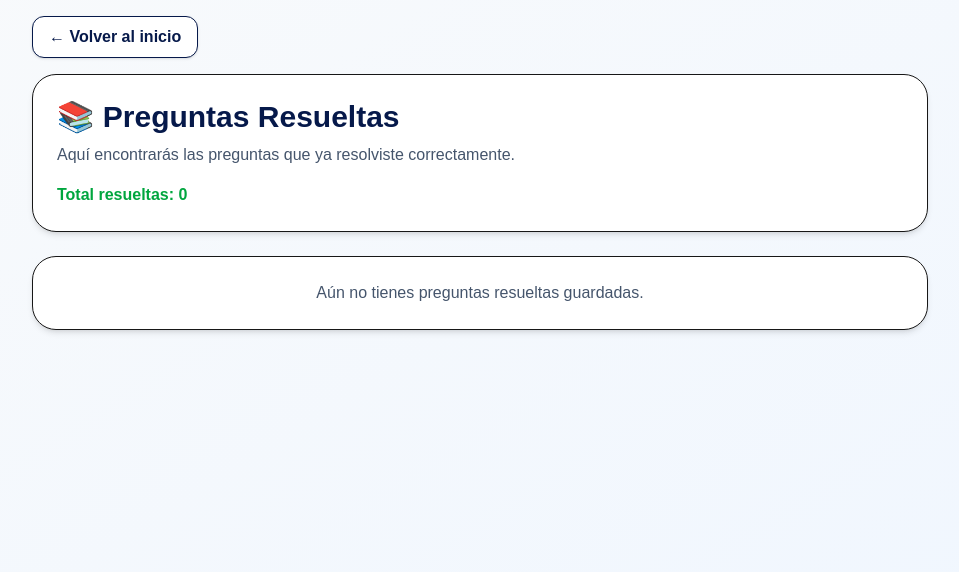
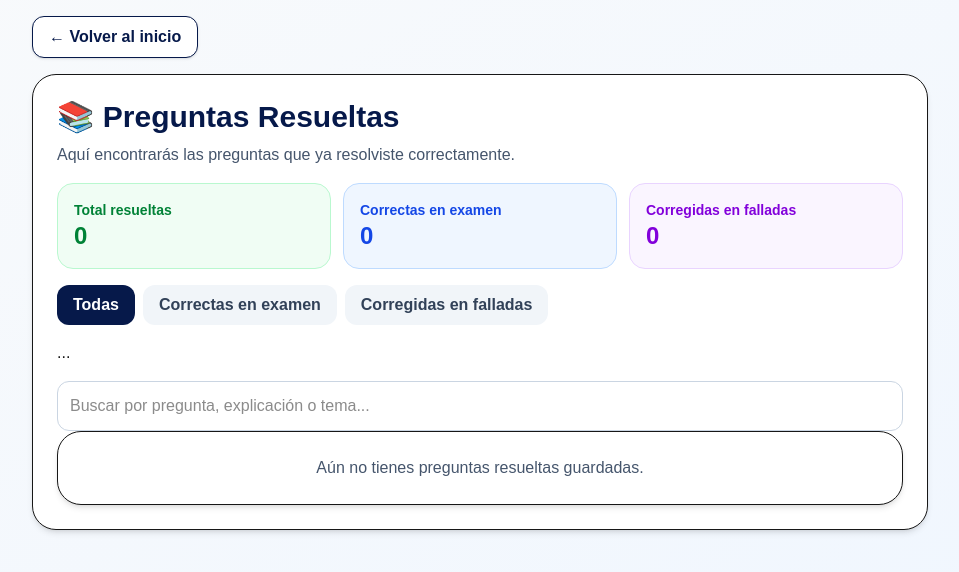
Before and after one commit to elverdioses18-spec/banco-serums-peru, a Next.js app: page /resueltas in a window 1280 px wide. Shown: the top 572 px of the page, without its empty margins (160-1119 px from the left). Built offline with nearby package versions, Linux system fonts and the light colour scheme.

Commit message:
Pagina oficial terminada

```diff
--- a/app/cuidado-integral/configurar/page.tsx
+++ b/app/cuidado-integral/configurar/page.tsx
@@ -2,17 +2,17 @@
 import Link from "next/link";
 import { useState } from "react";
 import { useEffect } from "react";
+import BloqueoRegistro from "../../../components/BloqueoRegistro";
 import { useRouter } from "next/navigation";
-import BloqueoRegistro from "../../../components/BloqueoRegistro";
 import { supabase } from "@/lib/supabase";
 
 export default function ConfigurarSimulacro() {
   const [mostrarPremium, setMostrarPremium] = useState(false);
+  const [mostrarBloqueo, setMostrarBloqueo] = useState(false);
   const [esPremium, setEsPremium] = useState(false);
   const usuarioRegistrado =
   typeof window !== "undefined" &&
   localStorage.getItem("usuarioActual");
-
 
 if (!usuarioRegistrado) {
   return <BloqueoRegistro />;
@@ -21,19 +21,23 @@ if (!usuarioRegistrado) {
   const entrarGratis20 = async () => {
     const usuario = JSON.parse(localStorage.getItem("usuarioActual") || "{}");
 
-    if (esPremium) {
-      router.push("/cuidado-integral?cantidad=20");
+    if (!usuario.correo) return;
+
+    const { data } = await supabase
+      .from("usuarios")
+      .select("gratis_bloqueado, premium")
+      .eq("correo", usuario.correo)
+      .single();
+
+    if (!data?.premium && data?.gratis_bloqueado) {
+      setMostrarBloqueo(true);
       return;
     }
 
-    const { data, error } = await supabase.rpc("usar_gratis", {
-      p_usuario_id: usuario.id,
-    });
-
-    if (error || data === false) {
-      alert("Ya agotaste tus 20 preguntas gratis. Activa Premium para seguir practicando.");
-      return;
-    }
+    await supabase
+      .from("usuarios")
+      .update({ gratis_bloqueado: true })
+      .eq("correo", usuario.correo);
 
     router.push("/cuidado-integral?cantidad=20");
   };
@@ -63,9 +67,12 @@ if (!usuarioRegistrado) {
         </p>
 
         <div className="grid grid-cols-3 gap-5 mb-10">
-          <Link href="/cuidado-integral?cantidad=20" className="bg-blue-600 hover:bg-blue-500 text-white rounded-2xl h-28 md:h-auto md:py-8 flex items-center justify-center text-3xl font-bold transition hover:scale-105">
-            20
-          </Link>
+        <button
+  onClick={entrarGratis20}
+  className="bg-blue-600 hover:bg-blue-500 text-white rounded-2xl h-28 md:h-auto md:py-8 flex items-center justify-center text-3xl font-bold transition-all duration-150 active:scale-95 active:translate-y-1"
+>
+  20
+</button>
 
           {esPremium ? (
   <Link
--- a/app/resueltas/page.tsx
+++ b/app/resueltas/page.tsx
@@ -6,6 +6,8 @@ import { userKey } from "@/lib/storageUsuario";
 
 export default function ResueltasPage() {
   const [resueltas, setResueltas] = useState<any[]>([]);
+  const [filtro, setFiltro] = useState("todas");
+  const [busqueda, setBusqueda] = useState("");
 
   useEffect(() => {
     const guardadas = JSON.parse(
@@ -15,6 +17,32 @@ export default function ResueltasPage() {
     setResueltas(guardadas);
   }, []);
 
+  const totalExamen = resueltas.filter(
+    (item) => item.origen === "examen"
+  ).length;
+
+  const totalRecuperadas = resueltas.filter(
+    (item) => item.origen === "recuperada"
+  ).length;
+
+  const resueltasFiltradas = resueltas.filter((item) => {
+    const coincideFiltro =
+      filtro === "examen"
+        ? item.origen === "examen"
+        : filtro === "recuperada"
+        ? item.origen === "recuperada"
+        : true;
+
+    const texto = `
+      ${item.pregunta || ""}
+      ${item.explicacion || ""}
+      ${item.tema || ""}
+    `.toLowerCase();
+
+    const coincideBusqueda = texto.includes(busqueda.toLowerCase());
+
+    return coincideFiltro && coincideBusqueda;
+  });
   return (
     <main className="min-h-screen bg-gradient-to-br from-slate-50 to-blue-50 p-4">
       <div className="max-w-4xl mx-auto">
@@ -35,12 +63,84 @@ export default function ResueltasPage() {
             Aquí encontrarás las preguntas que ya resolviste correctamente.
           </p>
 
-          <p className="mt-4 font-bold text-green-600">
-            Total resueltas: {resueltas.length}
-          </p>
-        </div>
+         <div className="grid grid-cols-1 sm:grid-cols-3 gap-3 mt-4">
+  <div className="bg-green-50 border border-green-200 rounded-2xl p-4">
+    <p className="text-sm text-green-700 font-semibold">
+      Total resueltas
+    </p>
+    <p className="text-2xl font-extrabold text-green-700">
+      {resueltas.length}
+    </p>
+  </div>
 
-        {resueltas.length === 0 ? (
+  <div className="bg-blue-50 border border-blue-200 rounded-2xl p-4">
+    <p className="text-sm text-blue-700 font-semibold">
+      Correctas en examen
+    </p>
+    <p className="text-2xl font-extrabold text-blue-700">
+      {totalExamen}
+    </p>
+  </div>
+
+  <div className="bg-purple-50 border border-purple-200 rounded-2xl p-4">
+    <p className="text-sm text-purple-700 font-semibold">
+      Corregidas en falladas
+    </p>
+    <p className="text-2xl font-extrabold text-purple-700">
+      {totalRecuperadas}
+    </p>
+  </div>
+</div>
+
+<div className="flex flex-wrap gap-2 mt-4">
+
+  <button
+    onClick={() => setFiltro("todas")}
+    className={`px-4 py-2 rounded-xl font-bold ${
+      filtro === "todas"
+        ? "bg-[#06194a] text-white"
+        : "bg-slate-100 text-slate-700"
+    }`}
+  >
+    Todas
+  </button>
+
+  <button
+    onClick={() => setFiltro("examen")}
+    className={`px-4 py-2 rounded-xl font-bold ${
+      filtro === "examen"
+        ? "bg-green-600 text-white"
+        : "bg-slate-100 text-slate-700"
+    }`}
+  >
+    Correctas en examen
+  </button>
+
+  <button
+    onClick={() => setFiltro("recuperada")}
+    className={`px-4 py-2 rounded-xl font-bold ${
+      filtro === "recuperada"
+        ? "bg-blue-600 text-white"
+        : "bg-slate-100 text-slate-700"
+    }`}
+  >
+    Corregidas en falladas
+  </button>
+</div>
+<div className="flex flex-wrap gap-2 mt-4">
+  ...
+</div>
+
+<input
+  type="text"
+  placeholder="Buscar por pregunta, explicación o tema..."
+  value={busqueda}
+  onChange={(e) => setBusqueda(e.target.value)}
+  className="w-full mt-4 p-3 rounded-xl border border-slate-300"
+/>
+
+
+        {resueltasFiltradas.length === 0 ? (
           <div className="bg-white rounded-3xl shadow-md p-6 border text-center">
             <p className="text-slate-600">
               Aún no tienes preguntas resueltas guardadas.
@@ -48,7 +148,7 @@ export default function ResueltasPage() {
           </div>
         ) : (
           <div className="space-y-4">
-            {resueltas.map((item, index) => (
+            {resueltasFiltradas.map((item, index) => (
               <div
                 key={index}
                 className="bg-white rounded-3xl shadow-md p-5 border"
@@ -93,7 +193,8 @@ export default function ResueltasPage() {
             ))}
           </div>
         )}
-      </div>
-    </main>
-  );
+     </div>
+</div>
+</main>
+);
 }
```
